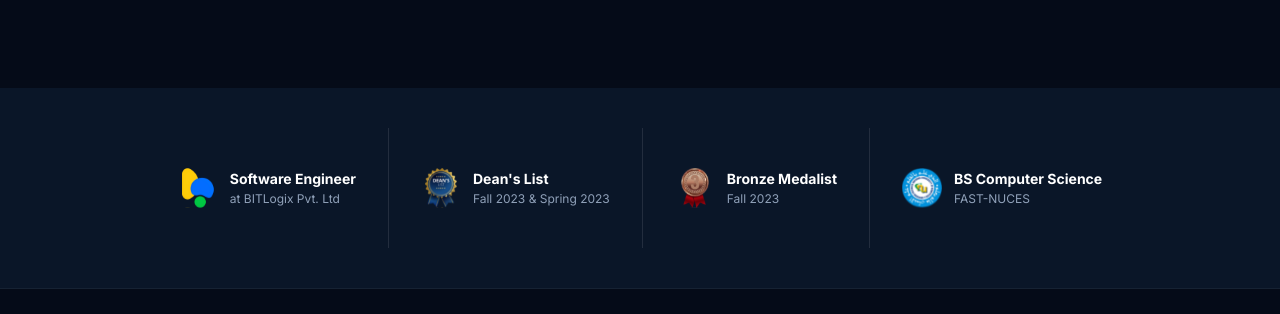
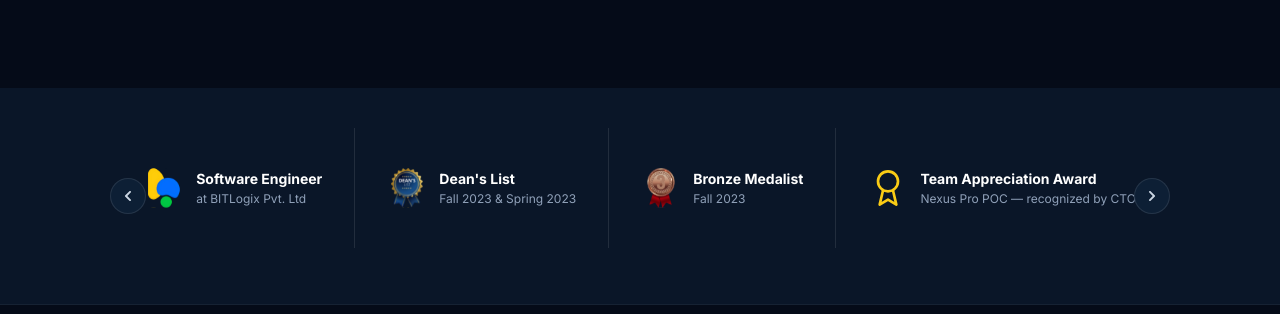
Before and after one commit to UshnaYaqoob/portfolio, a Next.js app: page / in a window 1280 px wide. Shown: the part 2080-2394 px from the top of the page. Built offline with nearby package versions, Linux system fonts and the light colour scheme.

Commit message:
feat: Added Scroll for credentials

```diff
--- a/app/globals.css
+++ b/app/globals.css
@@ -70,4 +70,26 @@
     );
     background-size: 28px 28px;
   }
+
+  .themed-scrollbar {
+    scrollbar-width: thin;
+    scrollbar-color: var(--accent-blue) var(--bg-secondary);
+  }
+
+  .themed-scrollbar::-webkit-scrollbar {
+    height: 6px;
+  }
+
+  .themed-scrollbar::-webkit-scrollbar-track {
+    background: var(--bg-secondary);
+  }
+
+  .themed-scrollbar::-webkit-scrollbar-thumb {
+    background-color: var(--accent-blue);
+    border-radius: 9999px;
+  }
+
+  .themed-scrollbar::-webkit-scrollbar-thumb:hover {
+    background-color: var(--accent-blue-light);
+  }
 }
--- a/components/portfolio/CredentialsSection.tsx
+++ b/components/portfolio/CredentialsSection.tsx
@@ -1,12 +1,39 @@
+"use client";
+
+import { useRef } from "react";
+import { FaChevronLeft, FaChevronRight } from "react-icons/fa";
 import { CREDENTIALS } from "@/constants/credentials";
 
 export default function CredentialsSection() {
+    const scrollRef = useRef<HTMLDivElement>(null);
+
+    const scrollByAmount = (amount: number) => {
+        scrollRef.current?.scrollBy({ left: amount, behavior: "smooth" });
+    };
+
     return (
-        <section className="py-10 px-6 bg-[#0a1628] border-b border-white/5">            <div className="max-w-5xl mx-auto">
+        <section className="py-10 px-6 bg-[#0a1628] border-b border-white/5">            <div className="max-w-5xl mx-auto relative">
 
-                <div className="flex flex-wrap items-center justify-center gap-0">
+                {/* Left arrow */}
+                <button
+                    onClick={() => scrollByAmount(-240)}
+                    aria-label="Scroll left"
+                    className="
+            hidden sm:flex absolute left-0 top-1/2 -translate-y-1/2 -translate-x-1/2 z-10
+            w-9 h-9 items-center justify-center rounded-full
+            bg-[#0d1f35] border border-white/10 text-slate-300
+            hover:text-white hover:border-blue-500/50 transition-colors
+          "
+                >
+                    <FaChevronLeft size={12} />
+                </button>
+
+                <div
+                    ref={scrollRef}
+                    className="flex flex-nowrap items-center justify-start lg:justify-center gap-0 overflow-x-auto themed-scrollbar pb-4"
+                >
                     {CREDENTIALS.map((cred, idx) => (
-                        <div key={idx} className="flex items-center">
+                        <div key={idx} className="flex items-center flex-shrink-0">
 
                             {/* Credential item */}
                             <div className="flex items-center gap-3 px-8 py-3">
@@ -37,6 +64,20 @@ export default function CredentialsSection() {
                     ))}
                 </div>
 
+                {/* Right arrow */}
+                <button
+                    onClick={() => scrollByAmount(240)}
+                    aria-label="Scroll right"
+                    className="
+            hidden sm:flex absolute right-0 top-1/2 -translate-y-1/2 translate-x-1/2 z-10
+            w-9 h-9 items-center justify-center rounded-full
+            bg-[#0d1f35] border border-white/10 text-slate-300
+            hover:text-white hover:border-blue-500/50 transition-colors
+          "
+                >
+                    <FaChevronRight size={12} />
+                </button>
+
             </div>
         </section>
     );
--- a/constants/credentials.ts
+++ b/constants/credentials.ts
@@ -16,9 +16,14 @@ export const CREDENTIALS: Credential[] = [
         subtitle: "Fall 2023",
         image: "/bronze.svg",
     },
+    // {
+    //     title: "BS Computer Science",
+    //     subtitle: "FAST-NUCES",
+    //     image: "/fast.svg",
+    // },
     {
-        title: "BS Computer Science",
-        subtitle: "FAST-NUCES",
-        image: "/fast.svg",
+        title: "Team Appreciation Award",
+        subtitle: "Nexus Pro POC — recognized by CTO",
+        image: "/award.svg",
     },
 ];
```
Also changed, not shown: public/award.svg (added).
